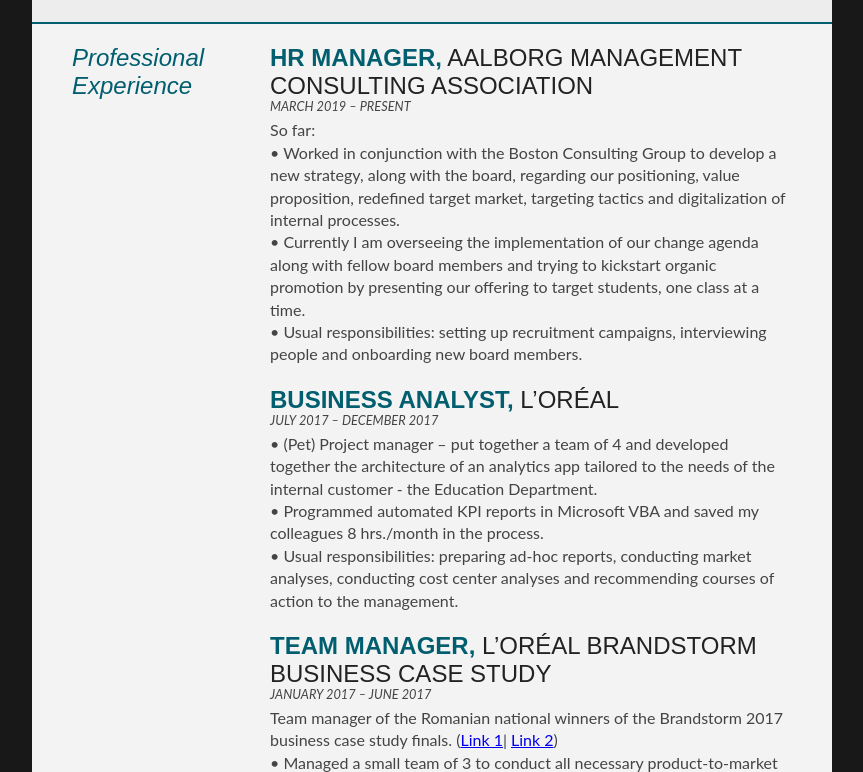
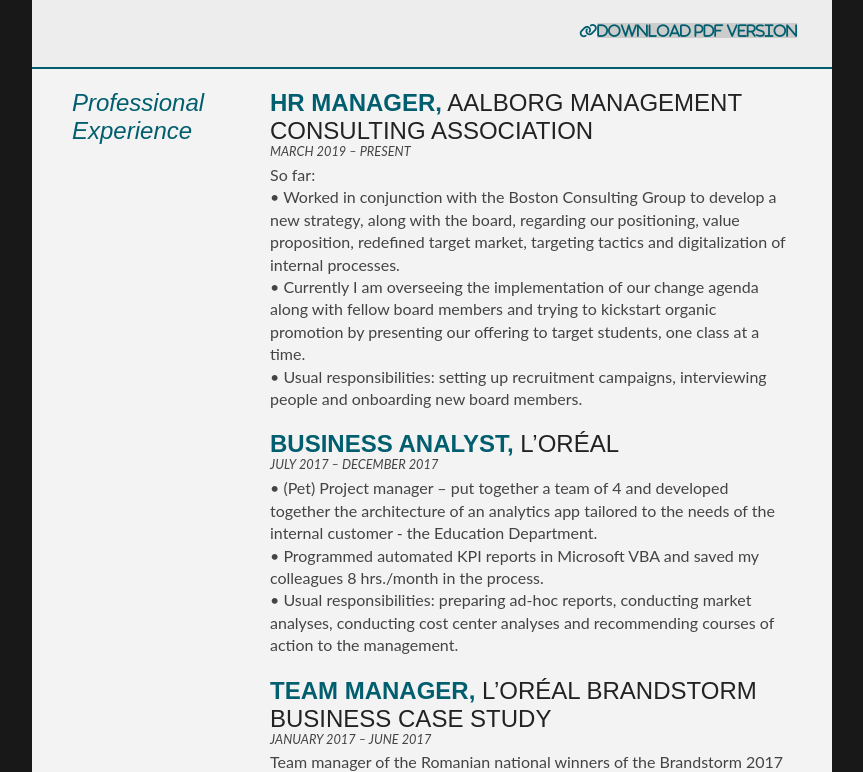
Before and after one commit to sropot18/cv, a plain HTML site: page sergiu-cv/index.html in a window 1280 px wide. Shown: the part 129-901 px from the top of the page, without its empty margins (208-1071 px from the left). Drawn offline with Linux system fonts and the light colour scheme.

Commit message:
Update index.html

```diff
--- a/sergiu-cv/index.html
+++ b/sergiu-cv/index.html
@@ -27,6 +27,8 @@
 				<li><a href="mailto:ropota.sergiu@gmail.com" target="_blank"><i class="far fa-envelope" style='color:#005e6e'></i> ropota.sergiu@gmail.com</a></li>
 				<li><a href="https://www.linkedin.com/in/sergiu-ropota/" target="_blank"><i class="fab fa-linkedin" style='color:#005e6e'></i> LinkedIn/Sergiu-Ropota</a></li>
 				<li><i class="fas fa-phone-alt" style='color:#005e6e'></i> (+45)91 75 06 20</li>
+				<br><br>
+				<li><i class="fas fa-link" style='color:#005e6e'><font style='background-color:#cccccc'>Download PDF Version</i></font>
 			</ul>
 		</div>
 		<div class="clear"></div>
```
